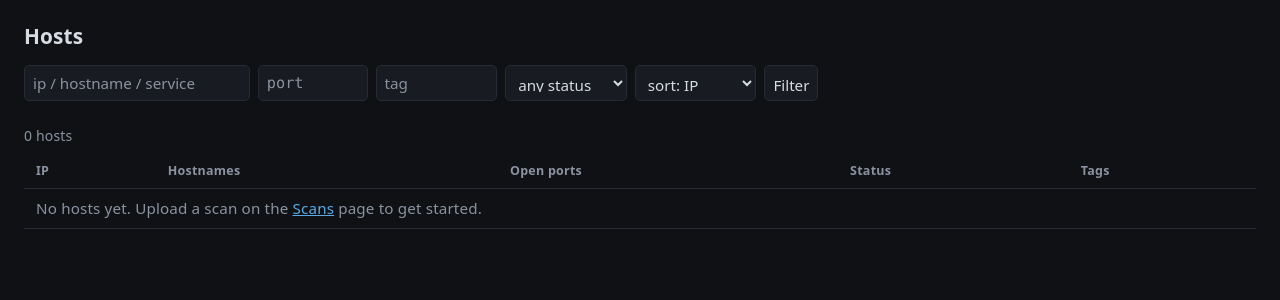
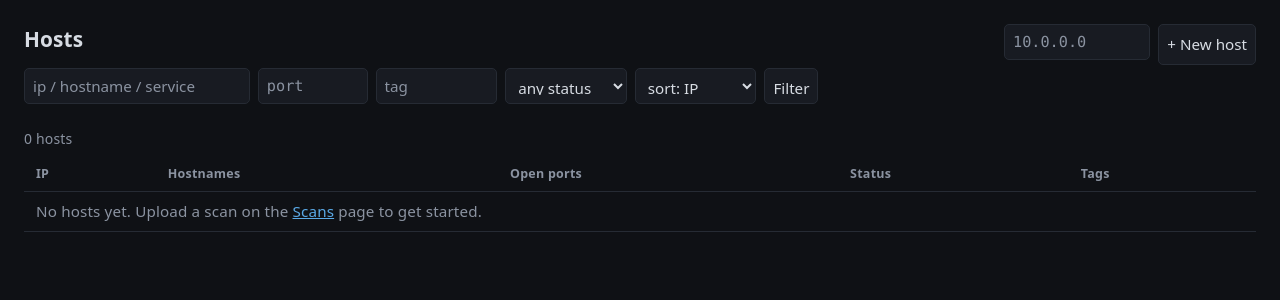
Before and after one commit to g4laad/penrecon, a FastAPI app: template src/penrecon/web/templates/index.html in a window 1280 px wide. Shown: the part 58-358 px from the top of the page. Run offline with FastAPI, Linux system fonts and the light colour scheme; the template is opened without the code that fills it, so the values that code supplies are empty; parts of the project's set-up code (start-up, migrations or seed data) failed here and were passed over.

Commit message:
feat(ui): manual host and attribute CRUD
Full hand-editing of hosts and their attributes on the web UI, all HTMX.

- Hosts: "+ New host" (create by IP) on the list; rename IP and delete host
  (cascades services, observations, hostname links, notes, attachments) on detail.
- Hostnames: add + delete (× per chip), reusing the same dedup upsert as ingest.
- Services: add (port/proto/state/service/product/version), edit descriptive
  fields, delete; new _services.html + _hostnames.html partials.
- Manual-vs-scan cues (a "manual" tag) and styling for the editors.

```diff
--- a/src/penrecon/web/app.py
+++ b/src/penrecon/web/app.py
@@ -4,6 +4,7 @@ from __future__ import annotations
 
 import shutil
 import uuid
+from datetime import UTC, datetime
 from pathlib import Path
 
 from fastapi import Depends, FastAPI, Form, Request, UploadFile
@@ -14,8 +15,19 @@ from sqlmodel import Session, select
 
 from penrecon import queries
 from penrecon.db import ATTACHMENTS_DIR, get_session, init_db
-from penrecon.ingest import ingest_scan
-from penrecon.models import Annotation, Attachment, Host, Scan, Status, TargetType
+from penrecon.ingest import _upsert_hostname, ingest_scan
+from penrecon.models import (
+    Annotation,
+    Attachment,
+    Host,
+    HostHostname,
+    Observation,
+    ObsState,
+    Scan,
+    Service,
+    Status,
+    TargetType,
+)
 from penrecon.parsers import PARSERS
 
 _HERE = Path(__file__).parent
@@ -66,7 +78,7 @@ def host_detail(
         {
             "request": request,
             "host": host,
-            "hostnames": queries._hostnames_for(session, host_id),
+            "hostnames": queries.host_hostnames(session, host_id),
             "services": services,
             "host_ann": queries.get_annotation(session, TargetType.host, host_id),
             "host_attachments": queries.attachments_for(session, TargetType.host, host_id),
@@ -75,8 +87,207 @@ def host_detail(
                 for s in services
             },
             "statuses": list(Status),
+            "states": list(ObsState),
         },
     )
+
+
+def _render_hostnames(request: Request, session: Session, host: Host) -> HTMLResponse:
+    assert host.id is not None
+    return templates.TemplateResponse(
+        request,
+        "_hostnames.html",
+        {"request": request, "host": host, "hostnames": queries.host_hostnames(session, host.id)},
+    )
+
+
+def _render_services(request: Request, session: Session, host: Host) -> HTMLResponse:
+    assert host.id is not None
+    services = queries.host_services(session, host.id)
+    return templates.TemplateResponse(
+        request,
+        "_services.html",
+        {
+            "request": request,
+            "host": host,
+            "services": services,
+            "attachments_by_service": {
+                s.service_id: queries.attachments_for(session, TargetType.service, s.service_id)
+                for s in services
+            },
+            "statuses": list(Status),
+            "states": list(ObsState),
+        },
+    )
+
+
+@app.post("/hosts/{host_id}/hostnames", response_class=HTMLResponse)
+def add_hostname(
+    request: Request,
+    host_id: int,
+    name: str = Form(...),
+    session: Session = Depends(get_session),
+) -> HTMLResponse:
+    host = session.get(Host, host_id)
+    if host is None:
+        return HTMLResponse("host not found", status_code=404)
+    clean = name.strip().lower()  # normalize so manual adds dedup against scan data
+    if clean:
+        _upsert_hostname(session, host_id, clean, datetime.now(UTC))
+        session.commit()
+    return _render_hostnames(request, session, host)
+
+
+@app.post("/hosts/{host_id}/hostnames/{hostname_id}/delete", response_class=HTMLResponse)
+def delete_hostname(
+    request: Request, host_id: int, hostname_id: int, session: Session = Depends(get_session)
+) -> HTMLResponse:
+    host = session.get(Host, host_id)
+    if host is None:
+        return HTMLResponse("host not found", status_code=404)
+    link = session.get(HostHostname, (host_id, hostname_id))
+    if link is not None:
+        link.hidden = True  # sticky: a re-scan won't bring it back
+        session.commit()
+    return _render_hostnames(request, session, host)
+
+
+# --- manual host + service CRUD -----------------------------------------------
+
+@app.post("/hosts")
+def create_host(ip: str = Form(...), session: Session = Depends(get_session)) -> RedirectResponse:
+    clean = ip.strip()
+    existing = session.exec(select(Host).where(Host.ip == clean)).first() if clean else None
+    if existing is not None:
+        return RedirectResponse(f"/hosts/{existing.id}", status_code=303)
+    if not clean:
+        return RedirectResponse("/", status_code=303)
+    now = datetime.now(UTC)
+    host = Host(ip=clean, first_seen=now, last_seen=now)
+    session.add(host)
+    session.commit()
+    session.refresh(host)
+    return RedirectResponse(f"/hosts/{host.id}", status_code=303)
+
+
+@app.post("/hosts/{host_id}/edit")
+def edit_host(
+    host_id: int, ip: str = Form(...), session: Session = Depends(get_session)
+) -> RedirectResponse:
+    host = session.get(Host, host_id)
+    if host is None:
+        return RedirectResponse("/", status_code=303)
+    clean = ip.strip()
+    if clean and clean != host.ip:
+        dup = session.exec(select(Host).where(Host.ip == clean)).first()
+        if dup is None:  # don't collide with another host's IP
+            host.ip = clean
+            session.commit()
+    return RedirectResponse(f"/hosts/{host_id}", status_code=303)
+
+
+@app.post("/hosts/{host_id}/delete")
+def delete_host(host_id: int, session: Session = Depends(get_session)) -> RedirectResponse:
+    host = session.get(Host, host_id)
+    if host is None:
+        return RedirectResponse("/", status_code=303)
+    svc_ids = [s.id for s in session.exec(select(Service).where(Service.host_id == host_id)).all()]
+    for att in queries.attachments_for(session, TargetType.host, host_id):
+        session.delete(att)
+    for sid in svc_ids:
+        if sid is None:
+            continue
+        for att in queries.attachments_for(session, TargetType.service, sid):
+            session.delete(att)
+        ann = queries.get_annotation(session, TargetType.service, sid)
+        if ann is not None:
+            session.delete(ann)
+    host_ann = queries.get_annotation(session, TargetType.host, host_id)
+    if host_ann is not None:
+        session.delete(host_ann)
+    for row in session.exec(select(Observation).where(Observation.host_id == host_id)).all():
+        session.delete(row)
+    for svc in session.exec(select(Service).where(Service.host_id == host_id)).all():
+        session.delete(svc)
+    for link in session.exec(select(HostHostname).where(HostHostname.host_id == host_id)).all():
+        session.delete(link)
+    session.delete(host)
+    session.commit()
+    return RedirectResponse("/", status_code=303)
+
+
+def _clean(value: str) -> str | None:
+    v = value.strip()
+    return v or None
+
+
+@app.post("/hosts/{host_id}/services", response_class=HTMLResponse)
+def add_service(
+    request: Request,
+    host_id: int,
+    port: int = Form(...),
+    proto: str = Form("tcp"),
+    state: str = Form("open"),
+    service_name: str = Form(""),
+    product: str = Form(""),
+    version: str = Form(""),
+    session: Session = Depends(get_session),
+) -> HTMLResponse:
+    host = session.get(Host, host_id)
+    if host is None:
+        return HTMLResponse("host not found", status_code=404)
+    svc = session.exec(
+        select(Service).where(
+            Service.host_id == host_id, Service.port == port, Service.proto == proto.strip().lower()
+        )
+    ).first()
+    if svc is None:
+        svc = Service(host_id=host_id, port=port, proto=proto.strip().lower())
+        session.add(svc)
+    svc.hidden = False  # (re-)adding restores a previously hidden service
+    svc.m_state = ObsState(state) if state else ObsState.open
+    svc.m_service_name = _clean(service_name)
+    svc.m_product = _clean(product)
+    svc.m_version = _clean(version)
+    session.commit()
+    return _render_services(request, session, host)
+
+
+@app.post("/services/{service_id}/edit", response_class=HTMLResponse)
+def edit_service(
+    request: Request,
+    service_id: int,
+    state: str = Form(""),
+    service_name: str = Form(""),
+    product: str = Form(""),
+    version: str = Form(""),
+    session: Session = Depends(get_session),
+) -> HTMLResponse:
+    svc = session.get(Service, service_id)
+    if svc is None:
+        return HTMLResponse("service not found", status_code=404)
+    svc.m_state = ObsState(state) if state else None  # blank reverts to scan value
+    svc.m_service_name = _clean(service_name)
+    svc.m_product = _clean(product)
+    svc.m_version = _clean(version)
+    session.commit()
+    host = session.get(Host, svc.host_id)
+    assert host is not None
+    return _render_services(request, session, host)
+
+
+@app.post("/services/{service_id}/delete", response_class=HTMLResponse)
+def delete_service(
+    request: Request, service_id: int, session: Session = Depends(get_session)
+) -> HTMLResponse:
+    svc = session.get(Service, service_id)
+    if svc is None:
+        return HTMLResponse("service not found", status_code=404)
+    svc.hidden = True  # sticky manual delete
+    session.commit()
+    host = session.get(Host, svc.host_id)
+    assert host is not None
+    return _render_services(request, session, host)
 
 
 @app.get("/scans", response_class=HTMLResponse)
--- a/src/penrecon/web/static/style.css
+++ b/src/penrecon/web/static/style.css
@@ -109,6 +109,30 @@ button { cursor:pointer; } button:hover { border-color:var(--accent); }
 .status-new { background:#334; color:#bcd; }
 .status-reviewed { background:#345; color:#cde; }
 
+.hostnames { display:flex; flex-wrap:wrap; align-items:center; gap:var(--space-2); margin:0 0 var(--space-3); }
+.hostnames .hn-label, .svc-add .hn-label { color:var(--mut); font-size:var(--text-sm); }
+.add-hostname { display:flex; gap:var(--space-2); }
+.add-hostname input { width:20ch; height:30px; }
+.add-hostname button { height:30px; }
+.tag.removable { display:inline-flex; align-items:center; gap:.3ch; }
+.tag.removable .x { background:none; border:0; color:var(--mut); cursor:pointer; padding:0; font-size:1.1em; line-height:1; }
+.tag.removable .x:hover { color:var(--accent); }
+.tag.manual { background:#334; color:#bcd; }
+
+/* host + service manual editing */
+.page-head { display:flex; align-items:baseline; justify-content:space-between; gap:var(--space-3); flex-wrap:wrap; }
+.new-host { display:flex; gap:var(--space-2); }
+.new-host input { width:16ch; height:36px; }
+.host-actions { display:flex; gap:var(--space-3); flex-wrap:wrap; margin:0 0 var(--space-4); }
+.edit-ip { display:flex; gap:var(--space-2); }
+.edit-ip input { width:18ch; }
+.svc-edit, .svc-add { display:flex; flex-wrap:wrap; gap:var(--space-2); align-items:center; margin:var(--space-2) 0; }
+.svc-edit input, .svc-add input { height:32px; }
+.svc-add input[name="port"] { width:9ch; }
+.svc-add input[name="proto"] { width:7ch; }
+button.danger { color:#fbb; }
+button.danger:hover { border-color:#c66; }
+
 .attachments ul { margin:var(--space-1) 0; padding-left:var(--space-4); }
 .diff-added td { color:#8fd88f; } .diff-removed td { color:#e79a9a; } .diff-changed td { color:#e7cf8f; }
 .meta { color:var(--mut); }
--- a/src/penrecon/web/templates/index.html
+++ b/src/penrecon/web/templates/index.html
@@ -1,7 +1,13 @@
 {% extends "base.html" %}
 {% block title %}Hosts — penrecon{% endblock %}
 {% block content %}
-<h1>Hosts</h1>
+<div class="page-head">
+  <h1>Hosts</h1>
+  <form class="new-host" action="/hosts" method="post">
+    <input name="ip" placeholder="10.0.0.0" required aria-label="New host IP" class="mono">
+    <button type="submit">+ New host</button>
+  </form>
+</div>
 <form class="filters" role="search" hx-get="/" hx-target="#host-table" hx-push-url="true"
       hx-swap="innerHTML transition:true swap:120ms"
       hx-trigger="submit, keyup delay:400ms from:input[name=q], change">
```
Also changed, not shown: src/penrecon/web/templates/_hostnames.html (added, +13 -0 lines), src/penrecon/web/templates/_services.html (added, +45 -0 lines), src/penrecon/web/templates/host.html (+14 -17 lines).
